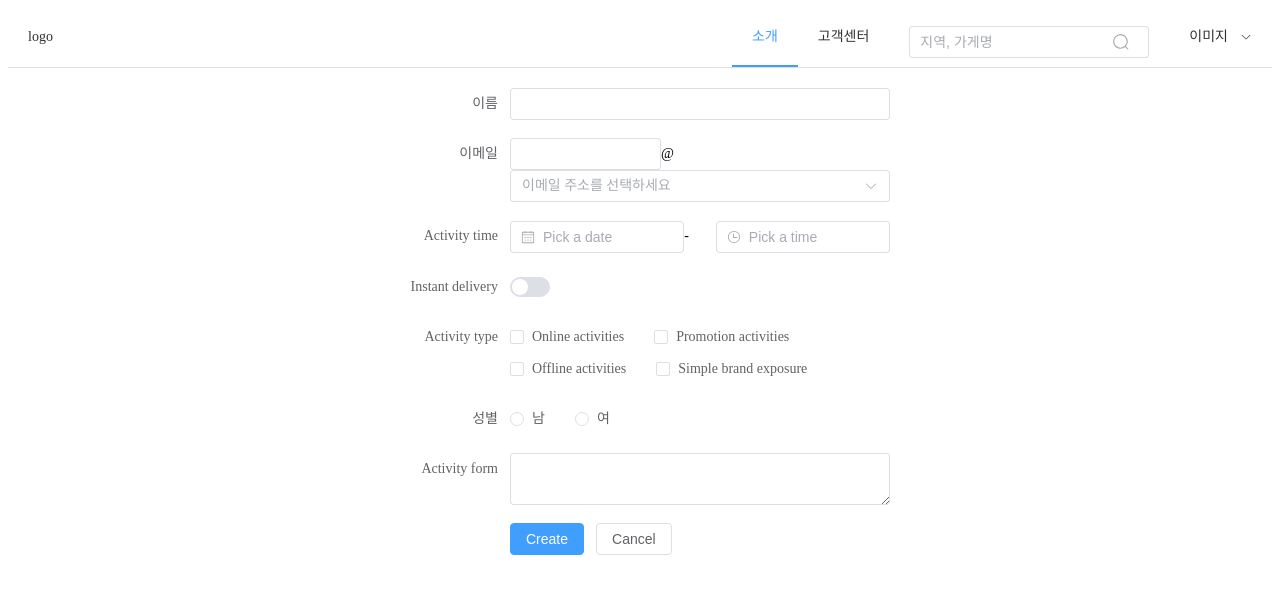
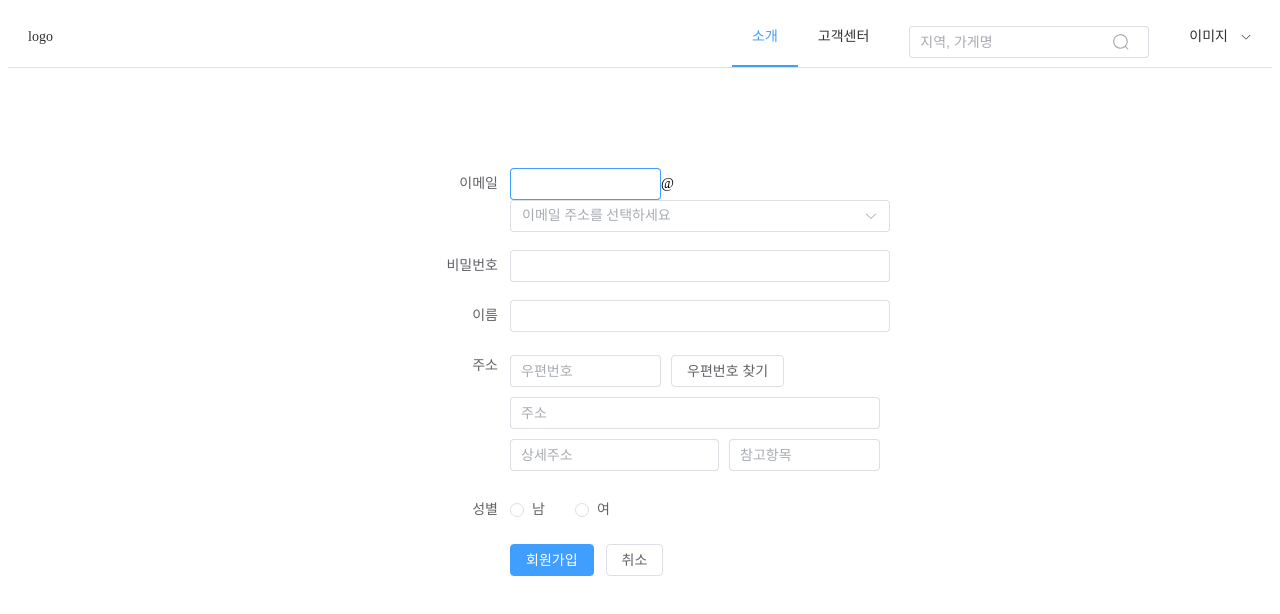
Before and after one commit to cindy-hj/bread_project, a Vue app: page /join in a window 1280 px wide. Shown: the top 614 px of the page. Built offline with nearby package versions, Linux system fonts and the light colour scheme.

Commit message:
2023 02 24 21:48
회원가입 구현 완료

```diff
--- a/src/components/JoinPage.vue
+++ b/src/components/JoinPage.vue
@@ -1,17 +1,16 @@
 <template>
     <div class="wrap">
         <el-form
-            :model="form"
+            :model="state"
             label-width="120px"
         >
-            <el-form-item label="이름">
-                <el-input v-model="form.name" />
-            </el-form-item>
+
             <el-form-item label="이메일">
-                <el-input style="width: 151px;" v-model="form.email_id" />
+                <el-input :ref="el => {arr[0]=el}" v-model="state.email_id" style="width: 151px;" autofocus/>
                 <span>@</span>
                 <el-select
-                    v-model="form.email_add"
+                   :ref="el => {arr[1]=el}"
+                    v-model="state.email_add"
                     placeholder="이메일 주소를 선택하세요"
                 >
                     <el-option
@@ -28,101 +27,184 @@
                     />
                 </el-select>
             </el-form-item>
-            <el-form-item label="Activity time">
-                <el-col :span="11">
-                    <el-date-picker
-                        v-model="form.date1"
-                        type="date"
-                        placeholder="Pick a date"
-                        style="width: 100%"
-                    />
-                </el-col>
-                <el-col
-                    :span="2"
-                    class="text-center"
-                >
-                    <span class="text-gray-500">-</span>
-                </el-col>
-                <el-col :span="11">
-                    <el-time-picker
-                        v-model="form.date2"
-                        placeholder="Pick a time"
-                        style="width: 100%"
-                    />
-                </el-col>
+
+            <el-form-item label="비밀번호">
+                <el-input :ref="el => {arr[2]=el}" type="password" v-model="state.password" />
             </el-form-item>
-            <el-form-item label="Instant delivery">
-                <el-switch v-model="form.delivery" />
+
+            <el-form-item label="이름">
+                <el-input :ref="el => {arr[3]=el}" v-model="state.name" />
             </el-form-item>
-            <el-form-item label="Activity type">
-                <el-checkbox-group v-model="form.type">
-                    <el-checkbox
-                        label="Online activities"
-                        name="type"
-                    />
-                    <el-checkbox
-                        label="Promotion activities"
-                        name="type"
-                    />
-                    <el-checkbox
-                        label="Offline activities"
-                        name="type"
-                    />
-                    <el-checkbox
-                        label="Simple brand exposure"
-                        name="type"
-                    />
-                </el-checkbox-group>
+
+            <el-form-item label="주소">
+                <el-input class="addr" id="postcode" v-model="state.postcode" placeholder="우편번호" style="width: 151px;"/>
+                <el-button class="addr" @click="onPostcode()">우편번호 찾기</el-button>
+                <el-input class="addr" id="address" :ref="el => {arr[4]=el}" v-model="state.address" placeholder="주소" />
+                <el-input class="addr" id="detailAddress" :ref="el => {arr[5]=el}" v-model="state.detailAddress" placeholder="상세주소" style="width: 209px;" />
+                <el-input class="addr" id="extraAddress" v-model="state.extraAddress" placeholder="참고항목" style="width: 151px;" />
             </el-form-item>
+
             <el-form-item label="성별">
-                <el-radio-group v-model="form.gender">
+                <el-radio-group v-model="state.gender">
                     <el-radio label="남" />
                     <el-radio label="여" />
                 </el-radio-group>
             </el-form-item>
-            <el-form-item label="Activity form">
-                <el-input
-                    v-model="form.desc"
-                    type="textarea"
-                />
-            </el-form-item>
+
             <el-form-item>
                 <el-button
                     type="primary"
-                    @click="onSubmit"
-                    >Create</el-button
+                    @click="handleJoin()"
+                    >회원가입</el-button
                 >
-                <el-button>Cancel</el-button>
+                <el-button @click="handleCancel()">취소</el-button>
             </el-form-item>
         </el-form>
     </div>
 </template>
 
 <script>
-import { reactive } from 'vue';
+import axios from 'axios';
+import { onMounted, reactive, ref } from 'vue';
+import { useRouter } from 'vue-router';
 
 export default {
     setup() {
+        const router = useRouter();
 
-        const form = reactive({
-            name: '',
+        const state = reactive({
             email_id: '',
             email_add: '',
-            date1: '',
-            date2: '',
-            delivery: false,
-            type: [],
-            gender: '',
-            desc: '',
-            })
+            password: '',
+            name: '',
+            postcode: '',
+            address: '',
+            detailAddress: '',
+            extraAddress: '',
+            gender: ''
+        })
 
-        const onSubmit = () => {
-            console.log('submit!')
+        const arr = ref([]);
+
+        const handleJoin = async() => {
+            if(state.email_id.length <= 0) {
+                alert("이메일 아이디를 입력하세요.")
+                arr.value[0].focus();
+                return false;
+            }
+            if(state.email_add.length <= 0) {
+                alert("이메일 주소를 선택하세요.")
+                arr.value[1].focus();
+                return false;
+            }
+            if(state.password.length <= 0) {
+                alert("비밀번호를 입력하세요.")
+                arr.value[2].focus();
+                return false;
+            }
+            if(state.name.length <= 0) {
+                alert("이름을 입력하세요.")
+                arr.value[3].focus();
+                return false;
+            }
+            if(state.address.length <= 0) {
+                alert("주소를 입력하세요.")
+                arr.value[4].focus();
+                return false;
+            }
+            if(state.detailAddress.length <= 0) {
+                alert("상세주소를 입력하세요.")
+                arr.value[5].focus();
+                return false;
+            }
+            if(state.gender.length <= 0) {
+                alert("성별을 선택하세요.")
+                return false;
+            }
+
+            const url = `api/user/join.json`;
+            const headers = {"Content-Type":"application/json"};
+            const body = {
+                email : `${state.email_id}@${state.email_add}`,
+                name : state.name,
+                address : state.address,
+                detailaddress : state.detailAddress,
+                gender : state.gender,
+                password : state.password
+            }
+            const { data } = await axios.post(url, body, {headers});
+            console.log(data);
+            if(data.status === 200) {
+                alert('회원 가입 성공!');
+                router.push({path:"/"});
+            }
         }
 
+        const handleCancel = () => {
+            router.push({path:"/"});
+        }
+
+        const onPostcode = () => {
+            new window.daum.Postcode({
+                oncomplete: function(data) {
+                    // 팝업에서 검색결과 항목을 클릭했을때 실행할 코드를 작성하는 부분.
+
+                    // 각 주소의 노출 규칙에 따라 주소를 조합한다.
+                    // 사용자가 선택한 주소 타입에 따라 해당 주소 값을 가져온다.
+                    if (data.userSelectedType === 'R') { // 사용자가 도로명 주소를 선택했을 경우
+                        state.address = data.roadAddress;
+                    } else { // 사용자가 지번 주소를 선택했을 경우(J)
+                        state.address = data.jibunAddress;
+                    }
+
+                    // 사용자가 선택한 주소가 도로명 타입일때 참고항목을 조합한다.
+                    if(data.userSelectedType === 'R'){
+                        // 법정동명이 있을 경우 추가한다. (법정리는 제외)
+                        // 법정동의 경우 마지막 문자가 "동/로/가"로 끝난다.
+                        if(data.bname !== '' && /[동|로|가]$/g.test(data.bname)){
+                            state.extraAddress += data.bname;
+                        }
+                        // 건물명이 있고, 공동주택일 경우 추가한다.
+                        if(data.buildingName !== '' && data.apartment === 'Y'){
+                            state.extraAddress += (state.extraAddress !== '' ? ', ' + data.buildingName : data.buildingName);
+                        }
+                        // 표시할 참고항목이 있을 경우, 괄호까지 추가한 최종 문자열을 만든다.
+                        if(state.extraAddress !== ''){
+                            state.extraAddress = ' (' + state.extraAddress + ')';
+                        }
+                        // 조합된 참고항목을 해당 필드에 넣는다.
+                        document.getElementById("extraAddress").value = state.extraAddress;
+
+                    } else {
+                        document.getElementById("extraAddress").value = '';
+                    }
+
+                    // 우편번호와 주소 정보를 해당 필드에 넣는다.
+                    document.getElementById("postcode").value = data.zonecode;
+                    document.getElementById("address").value = state.address;
+                    // 커서를 상세주소 필드로 이동한다.
+                    document.getElementById("detailAddress").focus();
+                }
+            }).open();
+        }
+
+        onMounted(()=> {
+            // script 태그 생성
+            let script = document.createElement("script");
+            // script 태그에 추가
+            script.setAttribute("src", "//t1.daumcdn.net/mapjsapi/bundle/postcode/prod/postcode.v2.js")
+            // window에 추가
+            document.head.appendChild(script);
+            // 추가됐는지 확인
+            console.log(window);
+        })
+
         return {
-            form,
-            onSubmit
+            state,
+            arr,
+            onPostcode,
+            handleJoin,
+            handleCancel
         };
     }
 };
@@ -130,7 +212,10 @@ export default {
 
 <style lang="css" scoped>
 .wrap{
-    margin: 20px auto;
+    margin: 100px auto;
     width: 500px;
 }
+.addr{
+    margin: 5px 10px 5px 0px;
+}
 </style>
--- a/src/components/RegionalPage.vue
+++ b/src/components/RegionalPage.vue
@@ -159,6 +159,7 @@ export default {
         const handleData = async() => {
             const url = `/api/bakery/select.json?page=${state.page}&region=${state.region}`;
             const headers = { "Content-Type" : "application/json" };
+            const { data } = await axios.get(url, { headers });
             console.log('확인',data);
 
             if(data.status === 200) {
```
